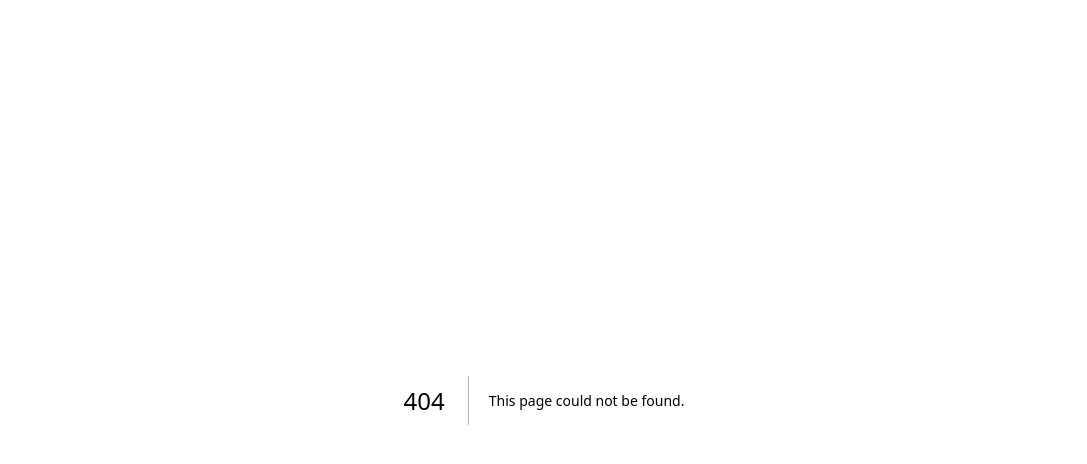
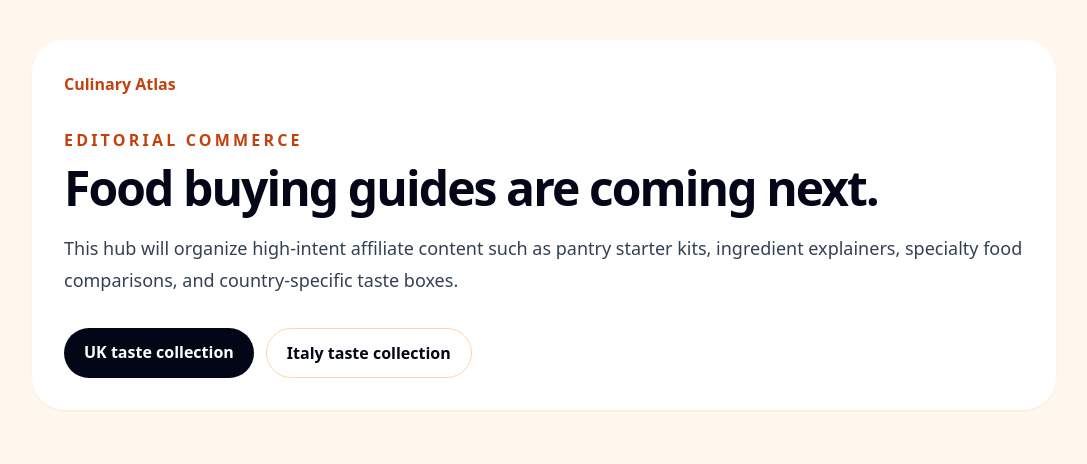
Before and after one commit to BryanFinnigan/culinary-atlas-v1, a Next.js app: page /guides in a window 1280 px wide. Before the commit this address had no page. Shown: the top 464 px of the page, without its empty margins (96-1183 px from the left). Built offline with nearby package versions, Linux system fonts and the light colour scheme.

Commit message:
Add guides hub placeholder

```diff
--- /dev/null
+++ b/app/guides/page.tsx
@@ -0,0 +1,26 @@
+import Link from "next/link";
+
+export const metadata = {
+  title: "Food Buying Guides | Culinary Atlas",
+  description:
+    "Culinary Atlas buying guides connect cuisine education with useful pantry products, starter ingredients, and affiliate-ready recommendations.",
+};
+
+export default function GuidesPage() {
+  return (
+    <main className="min-h-screen bg-orange-50 px-6 py-10 text-slate-950 sm:px-10 lg:px-16">
+      <div className="mx-auto max-w-5xl rounded-[2rem] bg-white p-8 shadow-sm">
+        <Link href="/" className="font-black text-orange-700">Culinary Atlas</Link>
+        <p className="mt-8 font-bold uppercase tracking-[0.2em] text-orange-700">Editorial commerce</p>
+        <h1 className="mt-3 text-5xl font-black tracking-[-0.04em]">Food buying guides are coming next.</h1>
+        <p className="mt-5 text-lg leading-8 text-slate-700">
+          This hub will organize high-intent affiliate content such as pantry starter kits, ingredient explainers, specialty food comparisons, and country-specific taste boxes.
+        </p>
+        <div className="mt-8 flex flex-wrap gap-3">
+          <Link href="/cuisines/united-kingdom" className="rounded-full bg-slate-950 px-5 py-3 font-bold text-white">UK taste collection</Link>
+          <Link href="/cuisines/italy" className="rounded-full border border-orange-200 px-5 py-3 font-bold">Italy taste collection</Link>
+        </div>
+      </div>
+    </main>
+  );
+}
```
